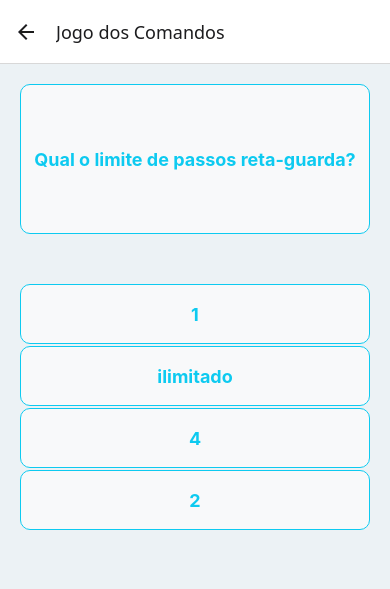
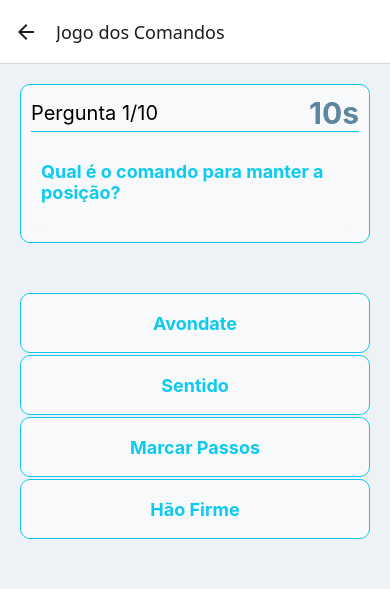
Before and after one commit to adjelritimos/academia-mobile, a React Native app: screen /GameCommand in a window 390 px wide. Shown: the top 589 px of the page. Built offline with nearby package versions, Linux system fonts and the light colour scheme.

Commit message:
pagina de jogos dos comandos também ja atualizados e prontos

```diff
--- a/src/screens/game/commandGame.js
+++ b/src/screens/game/commandGame.js
@@ -1,16 +1,42 @@
 import { View, Text, FlatList, TouchableOpacity } from "react-native"
-import gameCommandtyles from "../../styles/gameLemma"
+import gameCommandStyles from "../../styles/gameLemma"
 import Collapsible from "react-native-collapsible"
-import { useState } from "react"
+import { useState, useEffect } from "react"
 import getQuestionAndAnswerCommands from "../../functions/command/game/getQuestionAndAnswerCommands"
 
-const CommandGame = ( { navigation } ) => {
+const TOTAL_QUESTIONS = 10
 
-    const [command, setCommand] = useState(getQuestionAndAnswerCommands(Math.floor(Math.random() * 15)))
+const CommandGame = ({ navigation }) => {
+    const initialTime = 15
+    const [countdown, setCountdown] = useState(initialTime)
+    const [questionsAnswered, setQuestionsAnswered] = useState([])
+    const [questionNumber, setQuestionNumber] = useState(1)
+    const [command, setCommand] = useState(getNewQuestion())
     const [isAnswer, setIsAnswer] = useState(false)
     const [showNextButton, setShowNextButton] = useState(true)
     const [itemSelect, setItemSelect] = useState(-1)
     const [colorSelect, setColorSelect] = useState('#0dcaf0')
+
+    useEffect(() => {
+        if (countdown > 0 && !isAnswer) {
+            const timer = setTimeout(() => setCountdown(countdown - 1), 1000)
+            return () => clearTimeout(timer)
+        } else if (countdown === 0 && !isAnswer) {
+            navigation.replace('GameOver', { from: 'GameCommand', imagePath: './../../../assets/lose.png' })
+        }
+    }, [countdown, isAnswer, navigation])
+
+    function getNewQuestion() {
+        let newQuestion
+        let maxAttempts = 20
+
+        do {
+            newQuestion = getQuestionAndAnswerCommands(Math.floor(Math.random() * 15))
+            maxAttempts--
+        } while (questionsAnswered.includes(newQuestion.question) && maxAttempts > 0)
+
+        return newQuestion
+    }
 
     const verifyAnswer = (answer) => {
         if (answer === command.answer && !isAnswer) {
@@ -18,8 +44,11 @@ const CommandGame = ( { navigation } ) => {
             setIsAnswer(true)
             setItemSelect(command.options.indexOf(answer))
             setColorSelect('green')
-        }
-        else {
+
+            if (questionNumber === TOTAL_QUESTIONS) {
+                navigation.replace('GameOver', { from: 'GameCommand', imagePath: './../../../assets/win.png' })
+            }
+        } else {
             setItemSelect(command.options.indexOf(answer))
             setIsAnswer(true)
             setColorSelect('red')
@@ -27,36 +56,74 @@ const CommandGame = ( { navigation } ) => {
         }
     }
 
-
     const nextQuestion = () => {
         setShowNextButton(true)
         setIsAnswer(false)
         setItemSelect(-1)
-        setCommand(getQuestionAndAnswerCommands(Math.floor(Math.random() * 16)))
+        setCountdown(initialTime)
+
+        if (questionNumber < TOTAL_QUESTIONS) {
+            const newQuestion = getNewQuestion()
+            setCommand(newQuestion)
+            setQuestionsAnswered([...questionsAnswered, newQuestion.question])
+            setQuestionNumber(questionNumber + 1)
+        }
+    }
+
+    const getTimeColor = () => {
+        const percent = countdown / initialTime
+        const r = Math.floor(13 + (255 - 13) * (1 - percent))
+        const g = Math.floor(202 * percent)
+        const b = Math.floor(240 * percent)
+        return `rgb(${r},${g},${b})`
     }
 
     return (
-        <View style={gameCommandtyles.container}>
+        <View style={gameCommandStyles.container}>
+            <View style={gameCommandStyles.question}>
+                <View style={gameCommandStyles.dflex}>
 
-            <View style={gameCommandtyles.question}>
-                <Text style={gameCommandtyles.questionText}>{command.question}</Text>
+                    <Text style={gameCommandStyles.subtitle}>
+                        Pergunta {questionNumber}/{TOTAL_QUESTIONS}
+                    </Text>
+
+                    <Text style={[gameCommandStyles.title, { color: getTimeColor() }]}>
+                        {countdown}s
+                    </Text>
+                </View>
+                <View style={gameCommandStyles.question_1}>
+                    <Text style={gameCommandStyles.questionText}>{command.question}</Text>
+                </View>
             </View>
 
-            <View style={gameCommandtyles.list}>
-                <FlatList style={{ width: '100%' }}
+            <View style={gameCommandStyles.list}>
+                <FlatList
+                    style={{ width: '100%' }}
                     data={command.options}
-                    keyExtractor={(item, index) => index}
+                    keyExtractor={(item, index) => String(index)}
                     renderItem={({ item }) => (
-                        <TouchableOpacity onPress={() => verifyAnswer(item)} style={{ minHeight: 60, width: '100%', borderRadius: 10, borderColor: '#0dcaf0', borderWidth: 1, backgroundColor: itemSelect === command.options.indexOf(item) ? colorSelect : '#f8f9fa', marginBottom: 2, padding: 10, alignItems: 'center' }}>
-                        <Text style={gameCommandtyles.itemText}>{item}</Text>
-                    </TouchableOpacity>
+                        <TouchableOpacity
+                            onPress={() => verifyAnswer(item)}
+                            style={{
+                                minHeight: 60,
+                                width: '100%',
+                                borderRadius: 10,
+                                borderColor: '#0dcaf0',
+                                borderWidth: 1,
+                                backgroundColor: itemSelect === command.options.indexOf(item) ? colorSelect : '#f8f9fa',
+                                marginBottom: 2,
+                                padding: 10,
+                                alignItems: 'center'
+                            }}>
+                            <Text style={gameCommandStyles.itemText}>{item}</Text>
+                        </TouchableOpacity>
                     )}
                 />
             </View>
 
             <Collapsible collapsed={showNextButton}>
-                <TouchableOpacity onPress={() => nextQuestion()} style={gameCommandtyles.nextButton}>
-                    <Text style={gameCommandtyles.buttonText}>PRÓXIMA</Text>
+                <TouchableOpacity onPress={nextQuestion} style={gameCommandStyles.nextButton}>
+                    <Text style={gameCommandStyles.buttonText}>PRÓXIMA</Text>
                 </TouchableOpacity>
             </Collapsible>
         </View>
```
Also changed, not shown: src/styles/gameCommand.js (+25 -0 lines).
